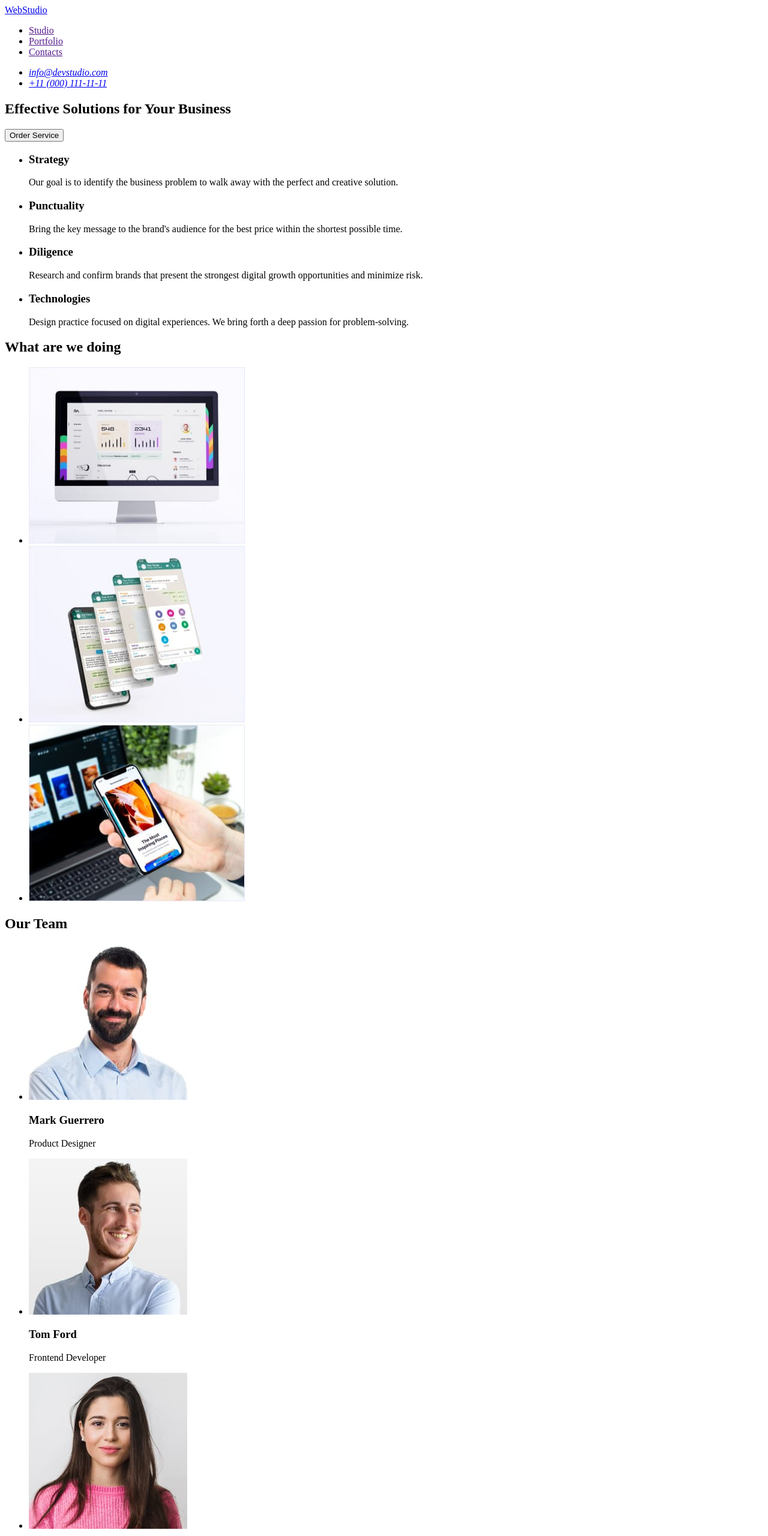
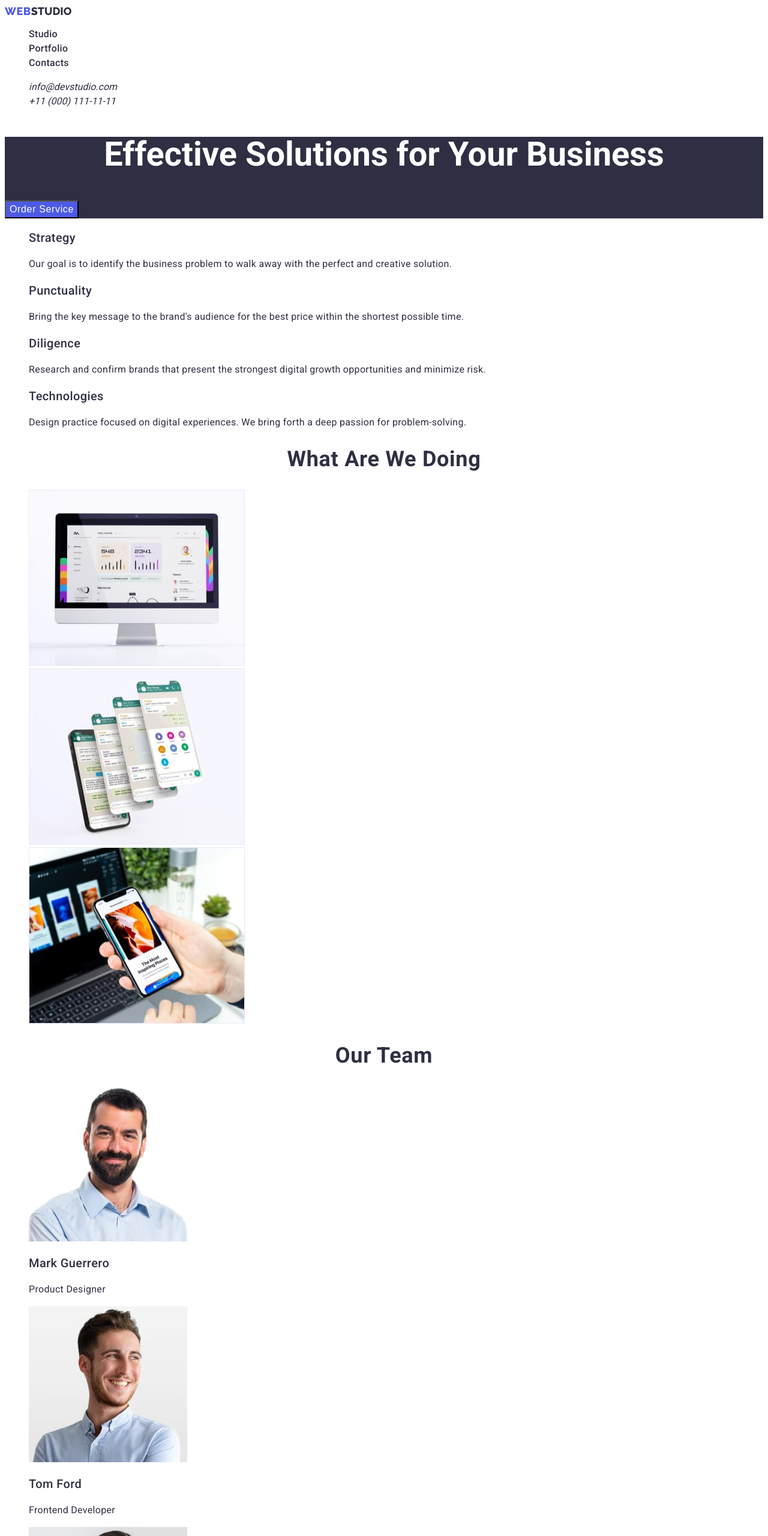
Before and after one commit to Diana-Di1/goit-markup-hw-02, a plain HTML site: page index.html in a window 1280 px wide. Shown: the top 2560 px of the page at 60% size. Drawn offline with Linux system fonts and the light colour scheme.

Commit message:
homework2

```diff
--- /dev/null
+++ b/css/styles.css
@@ -0,0 +1,169 @@
+:root {
+  --title-color: #ffffff;
+  --main-text-color: #2e2f42;
+  --second-color: #4d5ae5;
+}
+
+body {
+  font-family: "Roboto", sans-serif;
+}
+
+/*TODO-------------------HEADER----------------------*/
+
+.header-logo {
+  font-family: "Raleway";
+  font-style: normal;
+  font-weight: 800;
+  font-size: 18px;
+  line-height: 117%;
+  color: var(--main-text-color);
+}
+
+.header-logo-web {
+  font-family: "Raleway";
+  font-style: normal;
+  font-weight: 800;
+  font-size: 18px;
+  line-height: 117%;
+  letter-spacing: 0.03em;
+  color: var(--second-color);
+}
+
+a {
+  text-decoration: none;
+}
+
+ul {
+  list-style-type: none;
+}
+
+.header-contacts {
+  font-size: 16px;
+  line-height: 150%;
+  -spacing: 0.02em;
+  color: var(--main-text-color);
+}
+
+.header-menu-link {
+  font-weight: 500;
+  font-size: 16px;
+  line-height: 150%;
+  letter-spacing: 0.02em;
+  color: var(--main-text-color);
+}
+
+/*TODO-------------------HERO----------------------*/
+
+.hero {
+  background: var(--main-text-color);
+}
+
+.hero-title {
+  font-weight: 700;
+  font-size: 56px;
+  line-height: 107%;
+  text-align: center;
+  color: var(--title-color);
+}
+
+.hero-btn {
+  font-weight: 500;
+  font-size: 16px;
+  line-height: 150%;
+  display: flex;
+  align-items: center;
+  letter-spacing: 0.04em;
+  color: var(--title-color);
+  background-color: var(--second-color);
+}
+
+.benefits {
+  font-weight: 500;
+  font-size: 20px;
+  line-height: 120%;
+  letter-spacing: 0.02em;
+  color: var(--main-text-color);
+}
+
+.benefits-p {
+  font-size: 16px;
+  line-height: 150%;
+  letter-spacing: 0.02em;
+  color: var(--main-text-color);
+}
+
+.description {
+  font-weight: 700;
+  font-size: 36px;
+  line-height: 111%;
+  text-align: center;
+  letter-spacing: 0.02em;
+  text-transform: capitalize;
+  color: var(--main-text-color);
+}
+
+.our-team {
+  font-weight: 700;
+  font-size: 36px;
+  line-height: 111%;
+  text-align: center;
+  letter-spacing: 0.02em;
+  text-transform: capitalize;
+  color: var(--main-text-color);
+}
+
+.team-name {
+  font-weight: 500;
+  font-size: 20px;
+  line-height: 120%;
+  -align: center;
+  letter-spacing: 0.02em;
+  color: var(--main-text-color);
+}
+
+.team-position {
+  font-size: 16px;
+  line-height: 150%;
+  letter-spacing: 0.02em;
+  color: var(--main-text-color);
+}
+
+/*TODO-------------------FOOTER----------------------*/
+
+.footer-p {
+  font-size: 16px;
+  line-height: 150%;
+  letter-spacing: 0.02em;
+  color: var(--title-color);
+  background: var(--second-color);
+}
+
+/**PRTFOLIO*/
+
+.menu-portf-items {
+  font-family: "Roboto";
+  font-style: normal;
+  font-weight: 500;
+  font-size: 16px;
+  line-height: 150%;
+  display: flex;
+  align-items: center;
+  text-align: center;
+  letter-spacing: 0.04em;
+  color: var(--second-color);
+}
+
+.portf-pics-sect1 {
+  font-weight: 500;
+  font-size: 20px;
+  line-height: 120%;
+  letter-spacing: 0.02em;
+  color: var(--main-text-color);
+}
+
+.portf-sect1-p {
+  font-size: 16px;
+  line-height: 150%;
+  letter-spacing: 0.02em;
+  color: var(--main-text-color);
+}
--- a/index.html
+++ b/index.html
@@ -4,59 +4,84 @@
     <meta charset="UTF-8" />
     <meta http-equiv="X-UA-Compatible" content="IE=edge" />
     <meta name="viewport" content="width=, initial-scale=1.0" />
-    <title>goit-markup-hw-01</title>
+    <link rel="preconnect" href="https://fonts.googleapis.com" />
+    <link rel="preconnect" href="https://fonts.gstatic.com" crossorigin />
+    <link
+      href="https://fonts.googleapis.com/css2?family=Raleway:wght@800&family=Roboto:wght@400;500;700&display=swap"
+      rel="stylesheet"
+    />
+
+    <title>WebStudio</title>
+    <link rel="stylesheet" href="./css/styles.css" />
   </head>
   <body>
-    <header>
-      <nav>
-        <a href="./index.html">WebStudio</a>
-        <ul>
-          <li><a href="">Studio</a></li>
-          <li><a href="">Portfolio</a></li>
-          <li><a href="">Contacts</a></li>
+    <header class="header">
+      <nav class="header-navigation">
+        <a href="./index.html" class="header-logo">
+          <span class="header-logo-web">WEB</span>STUDIO</a
+        >
+        <ul class="header-menu">
+          <li class="header-menu-item">
+            <a href="#studio" class="header-menu-link">Studio</a>
+          </li>
+          <li class="header-menu-item">
+            <a href="./portfolio.html" class="header-menu-link">Portfolio</a>
+          </li>
+          <li class="header-menu-item">
+            <a href="" class="header-menu-link">Contacts</a>
+          </li>
         </ul>
       </nav>
       <address>
-        <ul>
-          <li><a href="mailto:info@devstudio.com">info@devstudio.com</a></li>
-          <li><a href="tel:+110001111111">+11 (000) 111-11-11</a></li>
+        <ul class="header-menu">
+          <li class="header-menu-item">
+            <a href="mailto:info@devstudio.com" class="header-contacts"
+              >info@devstudio.com</a
+            >
+          </li>
+          <li class="header-menu-item">
+            <a href="tel:+110001111111" class="header-contacts"
+              >+11 (000) 111-11-11</a
+            >
+          </li>
         </ul>
       </address>
     </header>
 
     <main>
-      <section>
-        <h1>Effective Solutions for Your Business</h1>
-        <button type="button">Order Service</button>
+      <section class="hero">
+        <h1 class="hero-title">Effective Solutions for Your Business</h1>
+        <button type="button" class="hero-btn">Order Service</button>
+        <a href=""></a>
       </section>
 
-      <section>
+      <section id="studio">
         <h2 hidden>Benefits</h2>
         <ul>
           <li>
-            <h3>Strategy</h3>
-            <p>
+            <h3 class="benefits">Strategy</h3>
+            <p class="benefits-p">
               Our goal is to identify the business problem to walk away with the
               perfect and creative solution.
             </p>
           </li>
           <li>
-            <h3>Punctuality</h3>
-            <p>
+            <h3 class="benefits">Punctuality</h3>
+            <p class="benefits-p">
               Bring the key message to the brand's audience for the best price
               within the shortest possible time.
             </p>
           </li>
           <li>
-            <h3>Diligence</h3>
-            <p>
+            <h3 class="benefits">Diligence</h3>
+            <p class="benefits-p">
               Research and confirm brands that present the strongest digital
               growth opportunities and minimize risk.
             </p>
           </li>
           <li>
-            <h3>Technologies</h3>
-            <p>
+            <h3 class="benefits">Technologies</h3>
+            <p class="benefits-p">
               Design practice focused on digital experiences. We bring forth a
               deep passion for problem-solving.
             </p>
@@ -65,70 +90,72 @@
       </section>
 
       <section>
-        <h2>What are we doing</h2>
-        <ul>
-          <li>
+        <h2 class="description">What are we doing</h2>
+        <ul class="descr-main">
+          <li class="descr-item">
             <img src="./images/box1.jpg" alt="box1" height="294" width="360" />
           </li>
-          <li>
+          <li class="descr-item">
             <img src="./images/box2.jpg" alt="box2" height="294" width="360" />
           </li>
-          <li>
+          <li class="descr-item">
             <img src="./images/box3.jpg" alt="box3" height="294" width="360" />
           </li>
         </ul>
       </section>
 
       <section>
-        <h2>Our Team</h2>
-        <ul>
-          <li>
+        <h2 class="our-team">Our Team</h2>
+        <ul class="team-main">
+          <li class="team-item">
             <img
               src="./images/team1.jpg"
               alt="Mark Guerrero"
               height="260"
               width="264"
             />
-            <h3>Mark Guerrero</h3>
-            <p>Product Designer</p>
+            <h3 class="team-name">Mark Guerrero</h3>
+            <p class="team-position">Product Designer</p>
           </li>
-          <li>
+          <li class="team-item">
             <img
               src="./images/team2.jpg"
               alt="Tom Ford"
               height="260"
               width="264"
             />
-            <h3>Tom Ford</h3>
-            <p>Frontend Developer</p>
+            <h3 class="team-name">Tom Ford</h3>
+            <p class="team-position">Frontend Developer</p>
           </li>
-          <li>
+          <li class="team-item">
             <img
               src="./images/team3.jpg"
               alt="Camila Garcia"
               height="260"
               width="264"
             />
-            <h3>Camila Garcia</h3>
-            <p>Marketing</p>
+            <h3 class="team-name">Camila Garcia</h3>
+            <p class="team-position">Marketing</p>
           </li>
-          <li>
+          <li class="team-item">
             <img
               src="./images/team4.jpg"
               alt="Daniel Wilson"
               height="260"
               width="264"
             />
-            <h3>Daniel Wilson</h3>
-            <p>UI Designer</p>
+            <h3 class="team-name">Daniel Wilson</h3>
+            <p class="team-position">UI Designer</p>
           </li>
         </ul>
       </section>
     </main>
 
     <footer>
-      <a href="./index.html">WebStudio</a>
-      <p>
+      <a href="./index.html" class="header-logo">
+        <span class="header-logo-web">WEB</span>STUDIO</a
+      >
+      <p class="footer-p">
         Increase the flow of customers and sales for your business with digital
         marketing & growth solutions.
       </p>
```
Also changed, not shown: portfolio.html (added, +191 -0 lines), images/2ndPAGE2.jpg (added), images/2ndPAGE3.jpg (added), images/2ndPAGE4.jpg (added), images/2ndPAGE5.jpg (added), images/2ndPAGE6.jpg (added), images/2ndPAGE7.jpg (added), images/2ndPAGE8.jpg (added), images/2ndPAGE9.jpg (added), images/2ndPage1.jpg (added).
